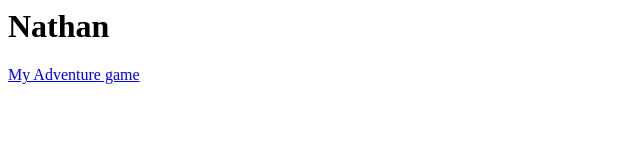
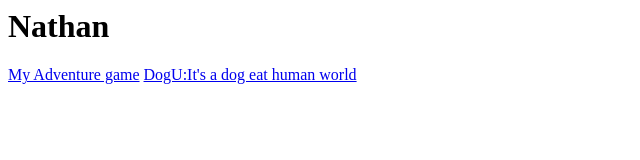
Before and after one commit to nmarks413/nmarks413.github.io, a plain HTML site: page index.html in a window 1280 px wide. Shown: the whole page, without its empty margins (0-640 px from the left). Drawn offline with Linux system fonts and the light colour scheme.

Commit message:
Update index.html

```diff
--- a/index.html
+++ b/index.html
@@ -3,5 +3,6 @@
  <body>
  <h1>Nathan</h1>
 <a href="https://amburr.github.io/2-14/">My Adventure game</a>
+ <a href="https://nmarks413.github.io/DogU/">DogU:It's a dog eat human world</a>
  </body>
 </html>
```
